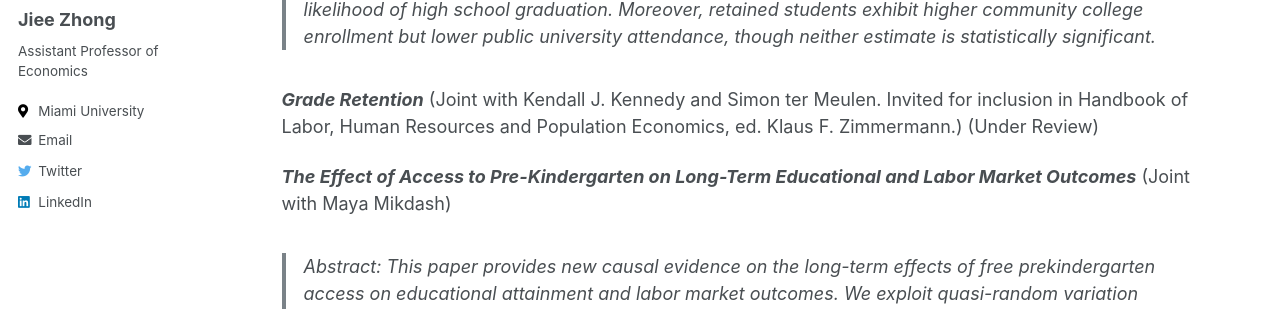
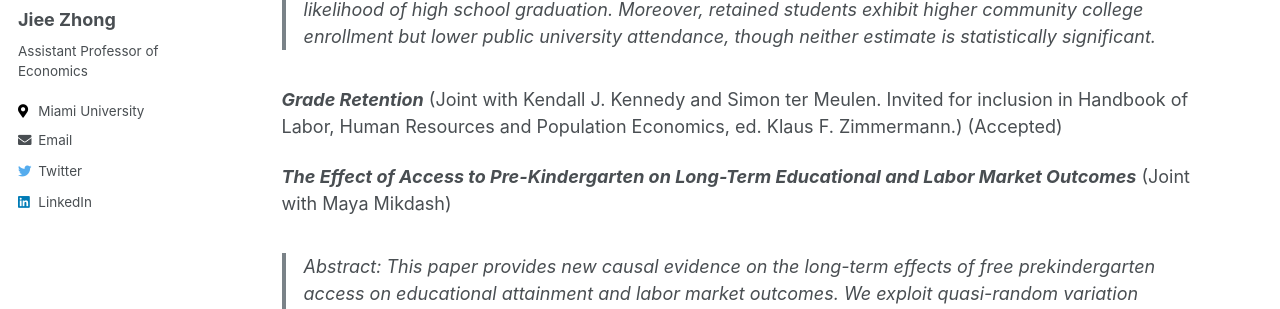
Before and after one commit to jieezhong/jieezhong.github.io, a Jekyll site: the page built from _pages/research.md, in a window 1280 px wide and 900 px high, scrolled down 883 px. Shown: the part 171-480 px from the top of the window. Built offline with Jekyll 4.4.1, drawn with Linux system fonts in a browser that asks for light colours.

Commit message:
Update research.md

```diff
--- a/_pages/research.md
+++ b/_pages/research.md
@@ -23,7 +23,7 @@ Conditional acceptance at the <ins> American Economic Journal: Applied Economics
 
 > Abstract: This paper provides new causal evidence on the effects of grade retention on educational attainment, behavioral outcomes, and labor market performance by analyzing Texas's reading test-based retention policy. Using a fuzzy regression discontinuity design, I find that third-grade retention significantly reduces annual earnings at age 26 by $3,477 (19%). While temporarily improving test scores, retention increases absenteeism, violent behavior, and juvenile crime, and reduces the likelihood of high school graduation. Moreover, retained students exhibit higher community college enrollment but lower public university attendance, though neither estimate is statistically significant.
 
-***Grade Retention*** (Joint with Kendall J. Kennedy and Simon ter Meulen. Invited for inclusion in Handbook of Labor, Human Resources and Population Economics, ed. Klaus F. Zimmermann.) (Under Review)
+***Grade Retention*** (Joint with Kendall J. Kennedy and Simon ter Meulen. Invited for inclusion in Handbook of Labor, Human Resources and Population Economics, ed. Klaus F. Zimmermann.) (Accepted)
 
 ***The Effect of Access to Pre-Kindergarten on Long-Term Educational and Labor Market Outcomes*** (Joint with Maya Mikdash)
 
```
